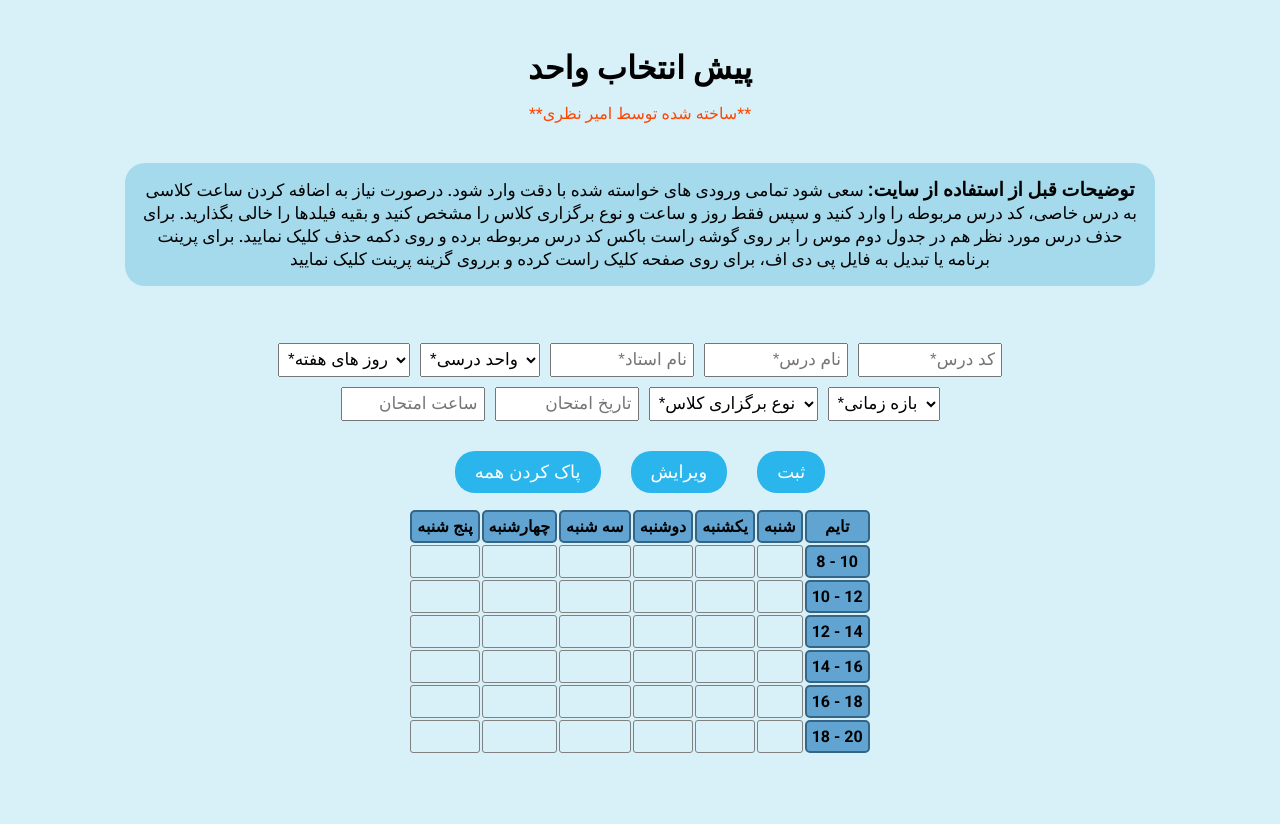
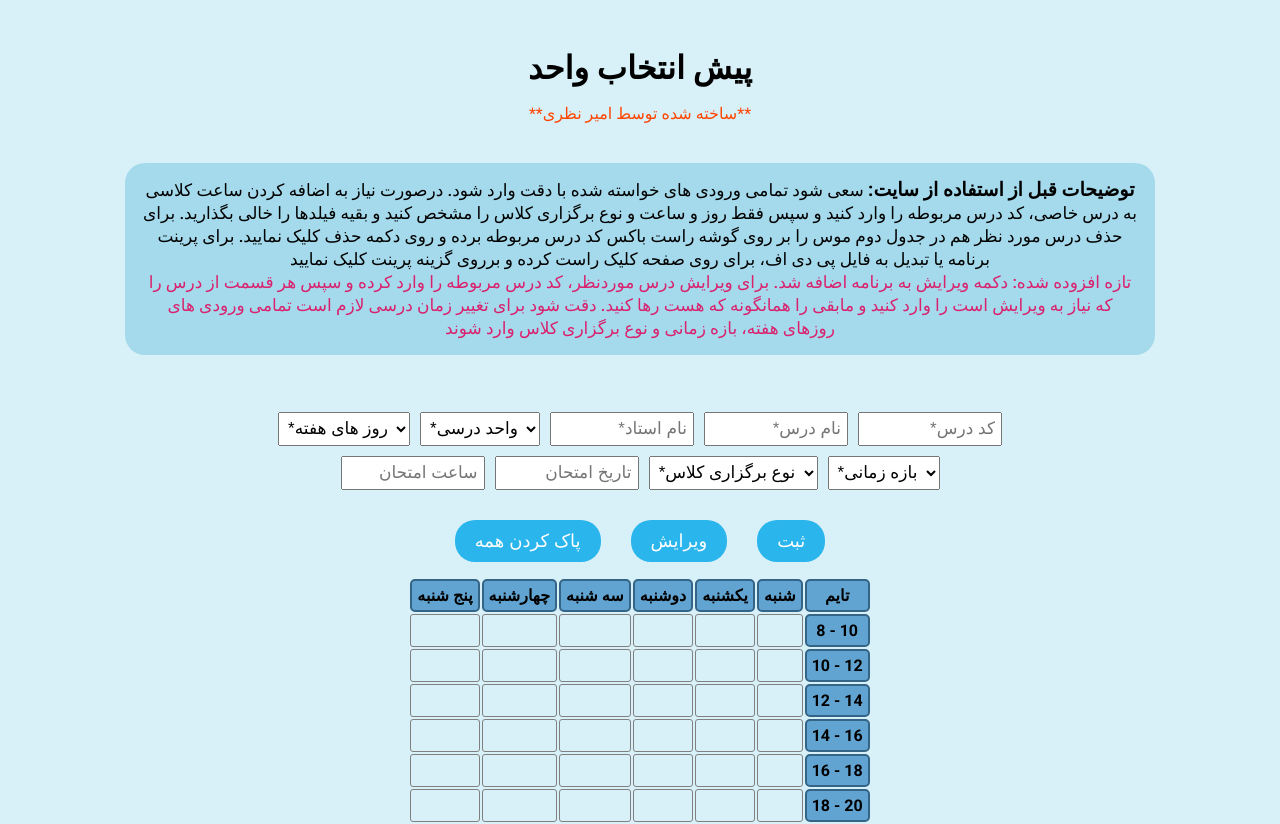
Before and after one commit to Alirezamajidiyan/unit-selection, a React (Create React App) app: page / in a window 1280 px wide. Shown: the top 824 px of the page. Built offline with nearby package versions, Linux system fonts and the light colour scheme.

Commit message:
Add edit course description

```diff
--- a/src/App.js
+++ b/src/App.js
@@ -244,6 +244,8 @@ export default function App() {
       <p className="creator-name">**ساخته شده توسط امیر نظری**</p>
       <p className="description">
         <span className="description--title">توضیحات قبل از استفاده از سایت:</span> سعی شود تمامی ورودی های خواسته شده با دقت وارد شود. درصورت نیاز به اضافه کردن ساعت کلاسی به درس خاصی، کد درس مربوطه را وارد کنید و سپس فقط روز و ساعت و نوع برگزاری کلاس را مشخص کنید و بقیه فیلدها را خالی بگذارید. برای حذف درس مورد نظر هم در جدول دوم موس را بر روی گوشه راست باکس کد درس مربوطه برده و روی دکمه حذف کلیک نمایید. برای پرینت برنامه یا تبدیل به فایل پی دی اف، برای روی صفحه کلیک راست کرده و برروی گزینه پرینت کلیک نمایید
+        <br />
+        <span className="update-text">تازه افزوده شده: دکمه ویرایش به برنامه اضافه شد. برای ویرایش درس موردنظر، کد درس مربوطه را وارد کرده و سپس هر قسمت از درس را که نیاز به ویرایش است را وارد کنید و مابقی را همانگونه که هست رها کنید. دقت شود برای تغییر زمان درسی لازم است تمامی ورودی های روزهای هفته، بازه زمانی و نوع برگزاری کلاس وارد شوند</span>
       </p>
       <p className="alert-text">{alertText}</p>
       <div className="inputs-container">
--- a/src/style.css
+++ b/src/style.css
@@ -193,3 +193,7 @@ select {
   font-size: 17px;
   font-weight: bold;
 }
+
+.update-text {
+  color: rgb(218, 33, 110);
+}
```
